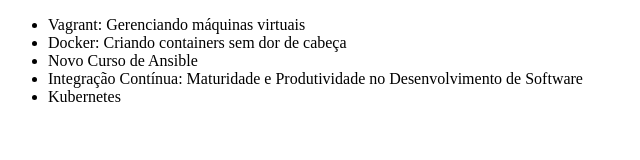
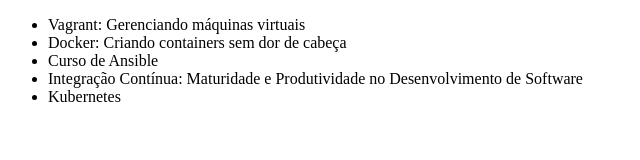
Before and after one commit to YuriBessa/alura-git, a plain HTML site: page index.html in a window 1280 px wide. Shown: the full height of the page, 0-640 px from the left. Drawn offline with Linux system fonts and the light colour scheme.

Commit message:
Mudando o nome do Curso de Ansible

```diff
--- a/index.html
+++ b/index.html
@@ -8,7 +8,7 @@
     <ul>
         <li>Vagrant: Gerenciando máquinas virtuais</li>
         <li>Docker: Criando containers sem dor de cabeça</li>
-        <li>Novo Curso de Ansible</li>
+        <li>Curso de Ansible</li>
         <li>Integração Contínua: Maturidade e Produtividade no Desenvolvimento de Software</li>
         <li>Kubernetes</li>
     </ul>
```
